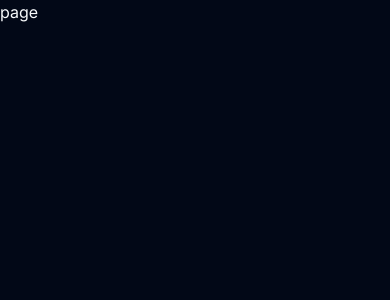
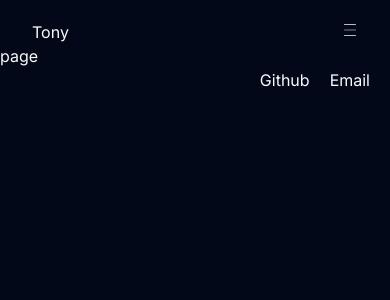
Before and after one commit to Erilerth/Portfolio, a Next.js app: page / in a window 390 px wide. Shown: the top 300 px of the page. Built offline with nearby package versions, Linux system fonts and the light colour scheme.

Commit message:
added header and footer for mobile

```diff
--- a/package.json
+++ b/package.json
@@ -18,6 +18,7 @@
     "next-themes": "^0.3.0",
     "react": "^18",
     "react-dom": "^18",
+    "react-icons": "^5.2.1",
     "tailwind-merge": "^2.3.0",
     "tailwindcss-animate": "^1.0.7"
   },
--- /dev/null
+++ b/src/app/components/Footer/Footer.tsx
@@ -0,0 +1,18 @@
+'use client';
+
+import Link from 'next/link';
+
+export default function Footer() {
+  return (
+    <footer className='flex justify-end'>
+      <ul className='flex gap-5 mr-5'>
+        <Link href='https://github.com/Erilerth'>
+          <li>Github</li>
+        </Link>
+        <Link href='mailto:tony.therlier@gmail.com'>
+          <li>Email</li>
+        </Link>
+      </ul>
+    </footer>
+  );
+}
--- /dev/null
+++ b/src/app/components/Header/Header.tsx
@@ -0,0 +1,40 @@
+'use client';
+
+import Link from 'next/link';
+import {
+  DropdownMenu,
+  DropdownMenuContent,
+  DropdownMenuItem,
+  DropdownMenuLabel,
+  DropdownMenuSeparator,
+  DropdownMenuTrigger,
+} from '@/components/ui/dropdown-menu';
+import { CiMenuBurger } from 'react-icons/ci';
+
+export default function Header() {
+  return (
+    <header className='container flex justify-between pt-5 sticky'>
+      <Link href='/'>
+        <h1>Tony</h1>
+      </Link>
+      <div className='md:hidden'>
+        <DropdownMenu>
+          <DropdownMenuTrigger>
+            <CiMenuBurger />
+          </DropdownMenuTrigger>
+          <DropdownMenuContent>
+            <DropdownMenuItem>
+              <Link href='/'>Works</Link>
+            </DropdownMenuItem>
+            <DropdownMenuItem>
+              <Link href='/'>About</Link>
+            </DropdownMenuItem>
+            <DropdownMenuItem>
+              <Link href='/'>Skills</Link>
+            </DropdownMenuItem>
+          </DropdownMenuContent>
+        </DropdownMenu>
+      </div>
+    </header>
+  );
+}
--- a/src/app/layout.tsx
+++ b/src/app/layout.tsx
@@ -2,6 +2,8 @@ import type { Metadata } from 'next';
 import { Inter } from 'next/font/google';
 import './globals.css';
 import { ThemeProvider } from '@/components/theme-provider';
+import Header from './components/Header/Header';
+import Footer from './components/Footer/Footer';
 
 const inter = Inter({ subsets: ['latin'] });
 
@@ -17,14 +19,16 @@ export default function RootLayout({
   children: React.ReactNode;
 }>) {
   return (
-    <html lang='en'>
+    <html lang='en' suppressHydrationWarning>
       <body className={inter.className}>
         <ThemeProvider
           attribute='class'
           defaultTheme='dark'
           enableSystem
           disableTransitionOnChange>
+          <Header />
           {children}
+          <Footer />
         </ThemeProvider>
       </body>
     </html>
--- a/src/components/ui/button.tsx
+++ /dev/null
@@ -1,56 +0,0 @@
-import * as React from "react"
-import { Slot } from "@radix-ui/react-slot"
-import { cva, type VariantProps } from "class-variance-authority"
-
-import { cn } from "@/lib/utils"
-
-const buttonVariants = cva(
-  "inline-flex items-center justify-center whitespace-nowrap rounded-md text-sm font-medium ring-offset-background transition-colors focus-visible:outline-none focus-visible:ring-2 focus-visible:ring-ring focus-visible:ring-offset-2 disabled:pointer-events-none disabled:opacity-50",
-  {
-    variants: {
-      variant: {
-        default: "bg-primary text-primary-foreground hover:bg-primary/90",
-        destructive:
-          "bg-destructive text-destructive-foreground hover:bg-destructive/90",
-        outline:
-          "border border-input bg-background hover:bg-accent hover:text-accent-foreground",
-        secondary:
-          "bg-secondary text-secondary-foreground hover:bg-secondary/80",
-        ghost: "hover:bg-accent hover:text-accent-foreground",
-        link: "text-primary underline-offset-4 hover:underline",
-      },
-      size: {
-        default: "h-10 px-4 py-2",
-        sm: "h-9 rounded-md px-3",
-        lg: "h-11 rounded-md px-8",
-        icon: "h-10 w-10",
-      },
-    },
-    defaultVariants: {
-      variant: "default",
-      size: "default",
-    },
-  }
-)
-
-export interface ButtonProps
-  extends React.ButtonHTMLAttributes<HTMLButtonElement>,
-    VariantProps<typeof buttonVariants> {
-  asChild?: boolean
-}
-
-const Button = React.forwardRef<HTMLButtonElement, ButtonProps>(
-  ({ className, variant, size, asChild = false, ...props }, ref) => {
-    const Comp = asChild ? Slot : "button"
-    return (
-      <Comp
-        className={cn(buttonVariants({ variant, size, className }))}
-        ref={ref}
-        {...props}
-      />
-    )
-  }
-)
-Button.displayName = "Button"
-
-export { Button, buttonVariants }
```
Also changed, not shown: 1 other file (tests, documents, lock files or other folders).
